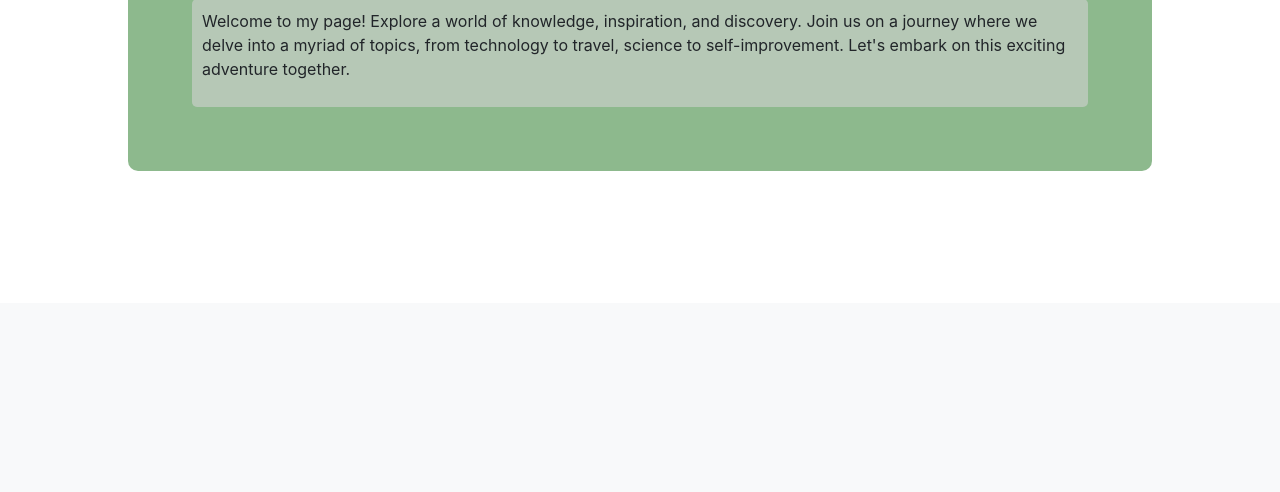
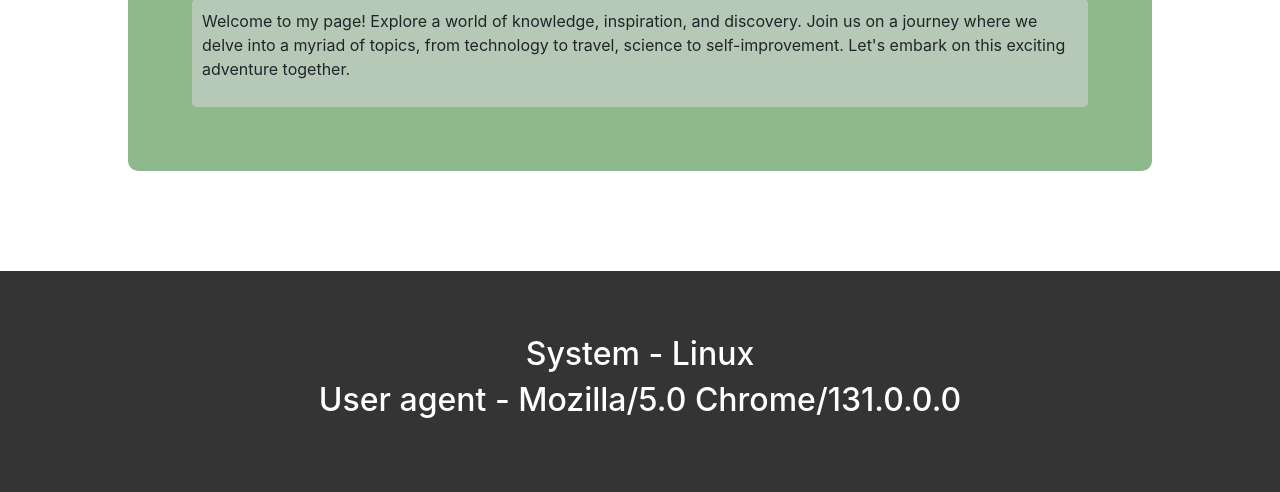
Before and after one commit to Zarathustra4/PythonWEB, a Flask app: page / in a window 1280 px wide. Shown: the part 497-989 px from the top of the page. Before the commit the page ends 668 px from the top, so only its background shows below. Run offline with Flask 3, Linux system fonts and the light colour scheme; some libraries are stand-ins or nearby versions; grey boxes are pictures that could not be loaded.

Commit message:
Footer info is configured

```diff
--- a/Lab3/app.py
+++ b/Lab3/app.py
@@ -1,18 +1,25 @@
-from flask import Flask, render_template
+from flask import Flask, render_template, request
+import platform
 
 app = Flask(__name__)
 
 
 @app.route("/")
 def main_page():
-    return render_template("index.html")
+    return render_template("index.html",
+                           os_name=platform.system(),
+                           user_agent=request.user_agent)
 
 
 @app.route("/hobbies")
 def hobbies_page():
-    return render_template("hobbies.html")
+    return render_template("hobbies.html",
+                           os_name=platform.system(),
+                           user_agent=request.user_agent)
 
 
 @app.route("/study")
 def study_page():
-    return render_template("studying.html")
+    return render_template("studying.html",
+                           os_name=platform.system(),
+                           user_agent=request.user_agent)
--- a/Lab3/static/css/style.css
+++ b/Lab3/static/css/style.css
@@ -27,3 +27,12 @@ p.center {
     border-radius: 5px;
     transition-duration: 1s;
 }
+
+footer {
+    width: 100%;
+    background-color: #343434;
+    padding: 5%;
+    margin-top: 100px;
+    color: white;
+    text-align: center;
+}
--- a/Lab3/templates/base.html
+++ b/Lab3/templates/base.html
@@ -25,9 +25,9 @@
         <nav class="navbar navbar-expand-lg navbar-light bg-light">
             <div class="collapse navbar-collapse" id="navbarNavAltMarkup">
                 <div class="navbar-nav">
-                    <a class="nav-item nav-link" href="http://127.0.0.1:5000/">Main</a>
-                    <a class="nav-item nav-link" href="http://127.0.0.1:5000/hobbies">Hobbies</a>
-                    <a class="nav-item nav-link" href="http://127.0.0.1:5000/study">Studying</a>
+                    <a class="nav-item nav-link" href="{{ url_for('main_page') }}">Main</a>
+                    <a class="nav-item nav-link" href="{{url_for('hobbies_page')}}">Hobbies</a>
+                    <a class="nav-item nav-link" href="{{url_for('study_page')}}">Studying</a>
                 </div>
             </div>
         </nav>
@@ -42,14 +42,15 @@
         <div class="text-wrapper">
             <p class="text">
                 {% block text %}
-                Lorem, ipsum dolor sit amet consectetur adipisicing elit. Labore cupiditate tempora quasi non eum
-                aspernatur. Dolorum omnis ab magnam quod, atque et sit officia voluptatum debitis, a quos quas aliquam.
                 {% endblock %}
             </p>
         </div>
     </main>
 
-
+    <footer>
+        <h2>System - {{os_name}}</h2>
+        <h2>User agent - {{user_agent}}</h2>
+    </footer>
 </body>
 
 </html>
```
